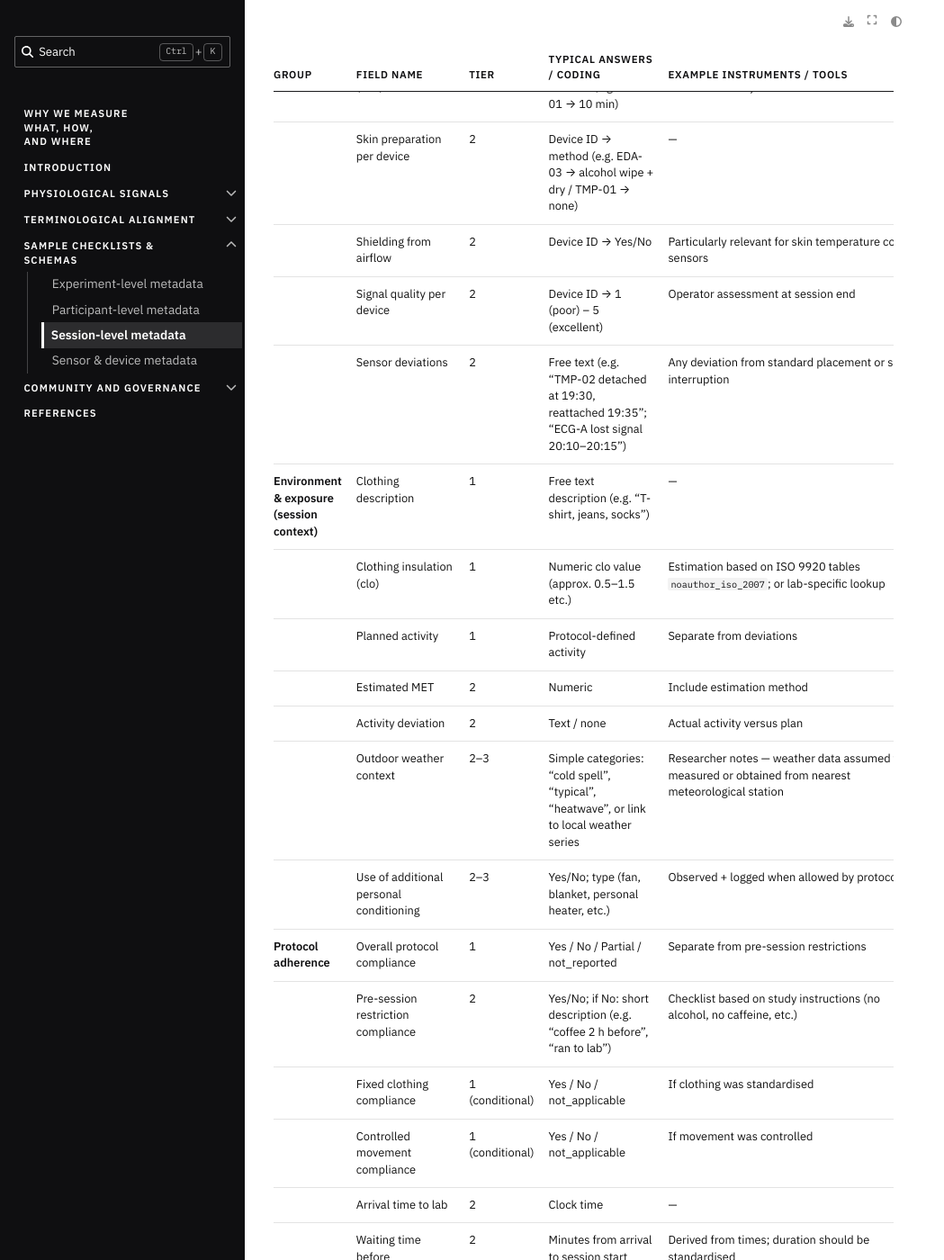
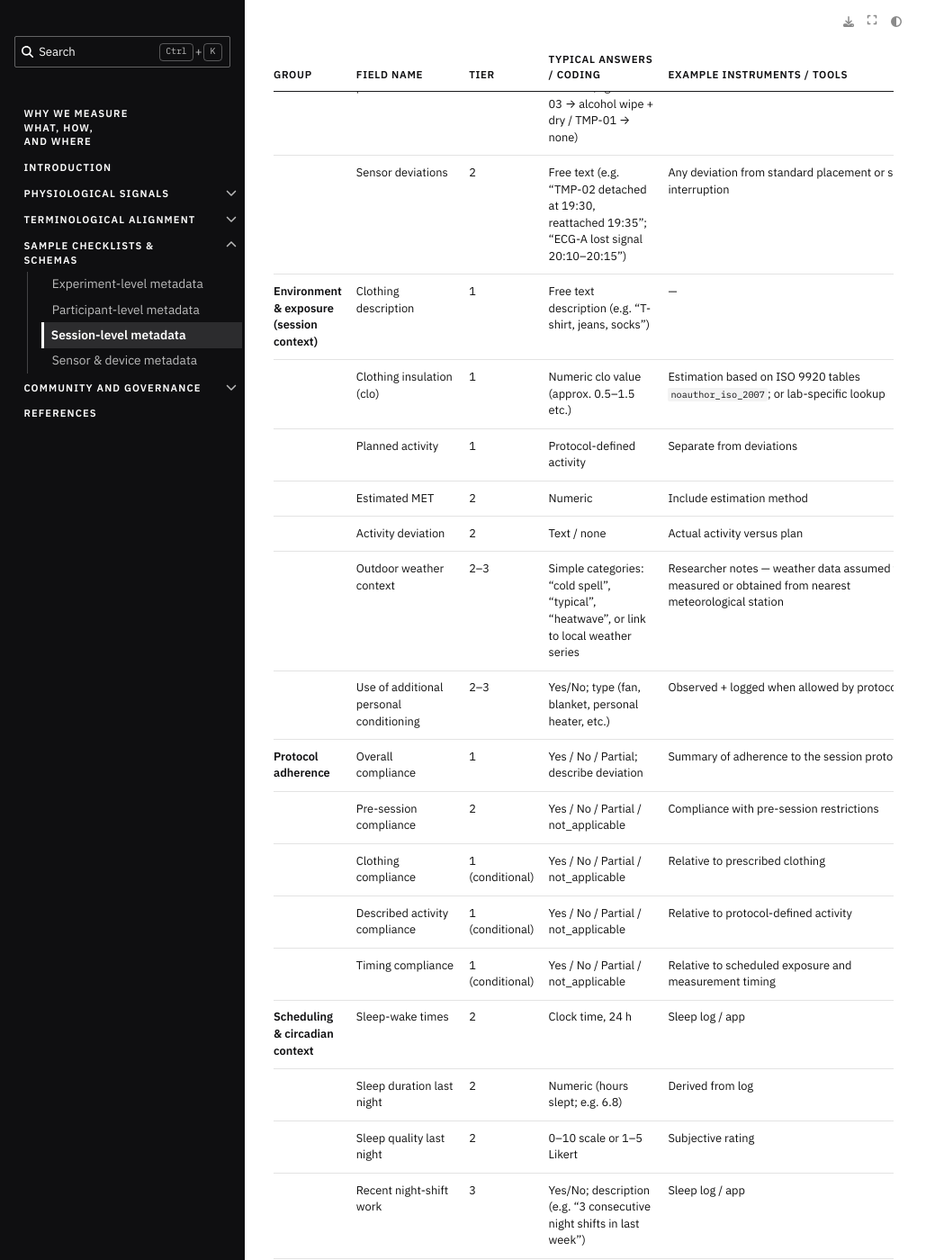
Before and after one commit to bilgekobas/WhyWeMeasureWhat, a Jupyter Book: the page built from book/content/sample-checklists-schemas/session-level-metadata.md, in a window 1280 px wide and 1400 px high, scrolled down 2531 px. Shown: the whole window at 90% size, without its empty margins (0-1049 px from the left). Built offline with Jupyter Book 1.0.4 settings and Sphinx 7.4.7 and the Sphinx Book theme 1.1.4, drawn with Linux system fonts in a browser that asks for light colours; cross-references to code outside the pages are shown as plain code; some of the changed text lies outside the part shown.

Commit message:
Streamline session schema, consolidate compliance and relocate intake

```diff
--- a/book/content/sample-checklists-schemas/session-level-metadata.md
+++ b/book/content/sample-checklists-schemas/session-level-metadata.md
@@ -37,12 +37,9 @@
 | | Body site per device | 1 | Device ID → site (e.g. TMP-01 → left forearm anterior / TMP-02 → right anterior thigh) | Use anatomical taxonomy site labels; laterality and aspect required |
 | | Attachment method per device | 1 | Device ID → method (e.g. TMP-01 → Transpore tape / ECG-A → elastic chest strap) | — |
 | | Application time per device | 1 | Device ID → hh:mm (e.g. TMP-01 → 17:55 / pill → ingested 17:50) | Time sensor was placed on or ingested by participant |
-| | Recording start time per device | 1 | Device ID → hh:mm | May differ from application time if equilibration period applies |
+| | Recording start time per device | 1 | Device ID → hh:mm | May differ from application time if recording begins after application |
 | | Recording end time per device | 1 | Device ID → hh:mm | — |
-| | Equilibration time (min) | 2 | Device ID → numeric (e.g. TMP-01 → 10 min) | Time between application and first data point included in analysis |
 | | Skin preparation per device | 2 | Device ID → method (e.g. EDA-03 → alcohol wipe + dry / TMP-01 → none) | — |
-| | Shielding from airflow | 2 | Device ID → Yes/No | Particularly relevant for skin temperature contact sensors |
-| | Signal quality per device | 2 | Device ID → 1 (poor) – 5 (excellent) | Operator assessment at session end |
 | | Sensor deviations | 2 | Free text (e.g. "TMP-02 detached at 19:30, reattached 19:35"; "ECG-A lost signal 20:10–20:15") | Any deviation from standard placement or signal interruption |
 | **Environment & exposure (session context)** | Clothing description | 1 | Free text description (e.g. “T-shirt, jeans, socks”) | — |
 | | Clothing insulation (clo) | 1 | Numeric clo value (approx. 0.5–1.5 etc.) | Estimation based on ISO 9920 tables {cite:p}`noauthor_iso_2007`; or lab-specific lookup |
@@ -51,16 +48,15 @@
 | | Activity deviation | 2 | Text / none | Actual activity versus plan |
 | | Outdoor weather context | 2–3 | Simple categories: “cold spell”, “typical”, “heatwave”, or link to local weather series | Researcher notes — weather data assumed to be measured or obtained from nearest meteorological station |
 | | Use of additional personal conditioning | 2–3 | Yes/No; type (fan, blanket, personal heater, etc.) | Observed + logged when allowed by protocol |
-| **Protocol adherence** | Overall protocol compliance | 1 | Yes / No / Partial / not_reported | Separate from pre-session restrictions |
-| | Pre-session restriction compliance | 2 | Yes/No; if No: short description (e.g. “coffee 2 h before”, “ran to lab”) | Checklist based on study instructions (no alcohol, no caffeine, etc.) |
-| | Fixed clothing compliance | 1 (conditional) | Yes / No / not_applicable | If clothing was standardised |
-| | Controlled movement compliance | 1 (conditional) | Yes / No / not_applicable | If movement was controlled |
-| | Arrival time to lab | 2 | Clock time | — |
-| | Waiting time before normalisation | 2 | Minutes from arrival to session start (numeric) | Derived from times; duration should be standardised |
-| **Scheduling & circadian context** | Sleep-wake times | 1–2 | Clock time, 24 h | Sleep log / app |
-| | Sleep duration last night | 1 | Numeric (hours slept; e.g. 6.8) | Derived from log |
-| | Sleep quality last night | 1–2 | 0–10 scale or 1–5 Likert | Subjective rating |
-| | Recent night-shift work | 2 | Yes/No; description (e.g. “3 consecutive night shifts in last week”) | Sleep log / app |
+| **Protocol adherence** | Overall compliance | 1 | Yes / No / Partial; describe deviation | Summary of adherence to the session protocol |
+|  | Pre-session compliance | 2 | Yes / No / Partial / not_applicable | Compliance with pre-session restrictions |
+|  | Clothing compliance | 1 (conditional) | Yes / No / Partial / not_applicable | Relative to prescribed clothing |
+|  | Described activity compliance | 1 (conditional) | Yes / No / Partial / not_applicable | Relative to protocol-defined activity |
+|  | Timing compliance | 1 (conditional) | Yes / No / Partial / not_applicable | Relative to scheduled exposure and measurement timing |
+| **Scheduling & circadian context** | Sleep-wake times | 2 | Clock time, 24 h | Sleep log / app |
+| | Sleep duration last night | 2 | Numeric (hours slept; e.g. 6.8) | Derived from log |
+| | Sleep quality last night | 2 | 0–10 scale or 1–5 Likert | Subjective rating |
+| | Recent night-shift work | 3 | Yes/No; description (e.g. “3 consecutive night shifts in last week”) | Sleep log / app |
 | **Acute health state (today / last few days)** | Recent acute illness (last 7 days) | 1–2 | Yes/No; short description (e.g. “URI with fever”, “GI infection”) | PAR-Q+ style yes/no items; brief medical history |
 | | Fever symptoms in last 48 h | 2 | Yes/No; peak temperature if known | — |
 | | Antipyretic use (last 48 h) | 2 | Yes/No; drug name and approximate time (free text) | — |
@@ -76,15 +72,10 @@
 | **Hormonal & reproductive (per session info)** | Menstrual cycle day | 1 (conditional) | Cycle day / unknown / not_applicable | Where scientifically and ethically applicable |
 | | Menstrual {ref}`phase <label-phase>` at session | 1 (conditional) | Categorical (e.g. early follicular, late follicular, mid-luteal, perimenopausal, postmenopausal, unknown) | Derived from self-reported menstrual dates; optionally hormone assays |
 | | Pregnancy / breastfeeding status | 2 | Yes/No; if Yes: notes | Pregnancy tests can be done before each experiment/session when needed |
+| **Food & drink intake (realised)** | Food / drink consumed during session | 2 (conditional) | Item, quantity and time; optional kcal | Record actual intake or link to a separate time-stamped intake/event log; planned provision belongs to experiment level |
 | **Events & deviations** | Acute events during session | 1–2 | Free text (e.g. “felt faint at 20:10, paused”, “strong emotional phone call at 21:00”) | End-of-session log entry |
 | | Major protocol deviations | 1–2 | Free text (e.g. “session ended early”, “CBT probe dislodged”, “BP failed for 30 min”) | Protocol deviation form |
-| | Session log / resource | 2 | URI / filename | Session provenance |
-| | Physiology-data reference | 1 | URI / filename | Participant/session/time linkage |
-| | Environmental-data reference | 1 | URI / filename | Exposure data linkage |
 | | Bathroom visits | 2–3 | Times or time ranges; optional volume where measured | Manually logged; useful for future detection of outside-lab/uncontrolled exposure times |
-| | Food / drink provided | 2–3 | Type and energy content (kcal) if standardised | Study-specific (e.g. Huel Liquid Drink) |
-| | Required calories | 2–3 | Calculated kcal requirement via BMR equations | St. Jeor-Mifflin {cite:p}`mifflin_new_1990` or similar |
-| | Food / drink consumed | 2–3 | Estimated intake (kcal or %) + timing | Participant-specific |
 | | Free-text notes | 2 | Any other remarks that help interpret data | — |
 
 :::
```
